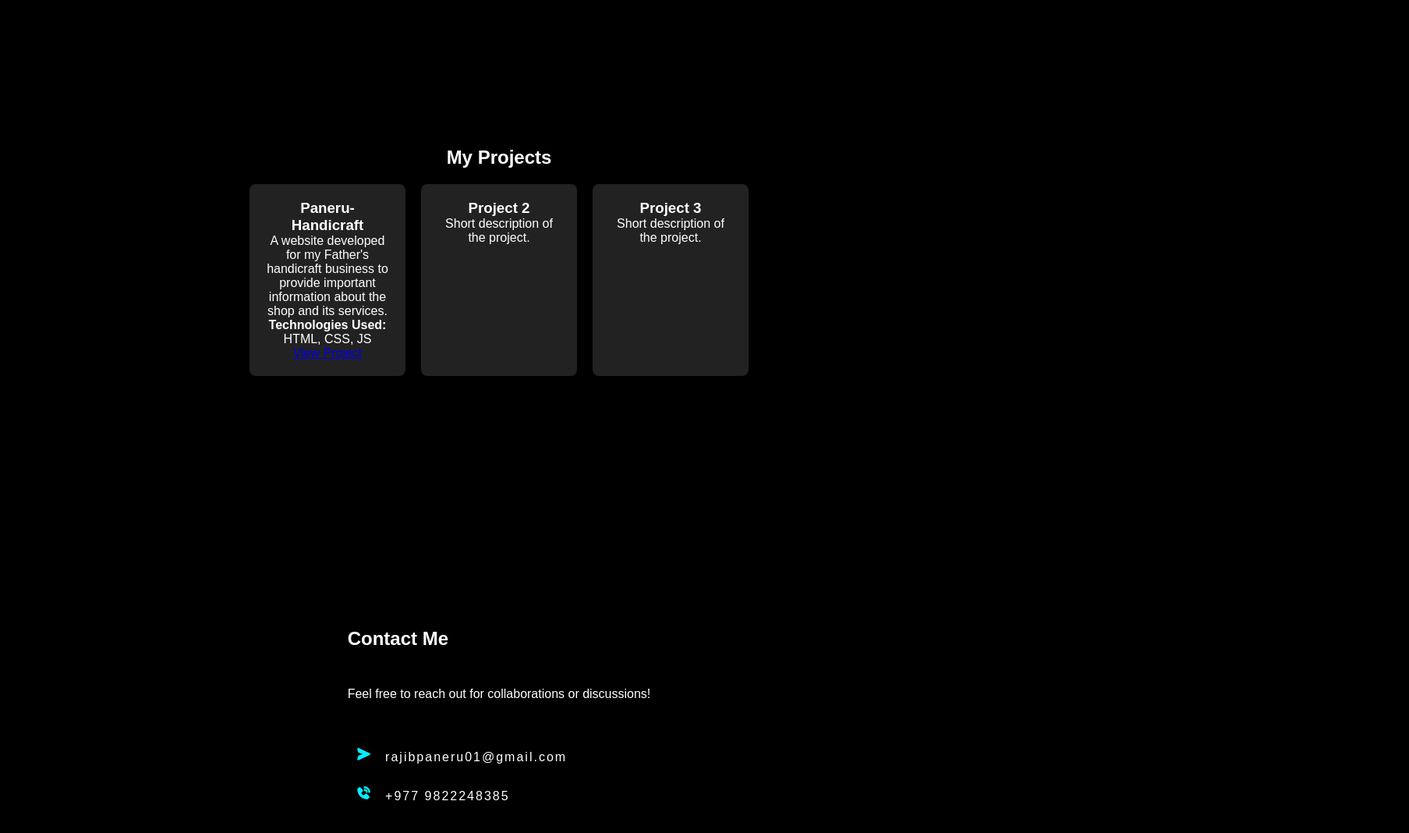
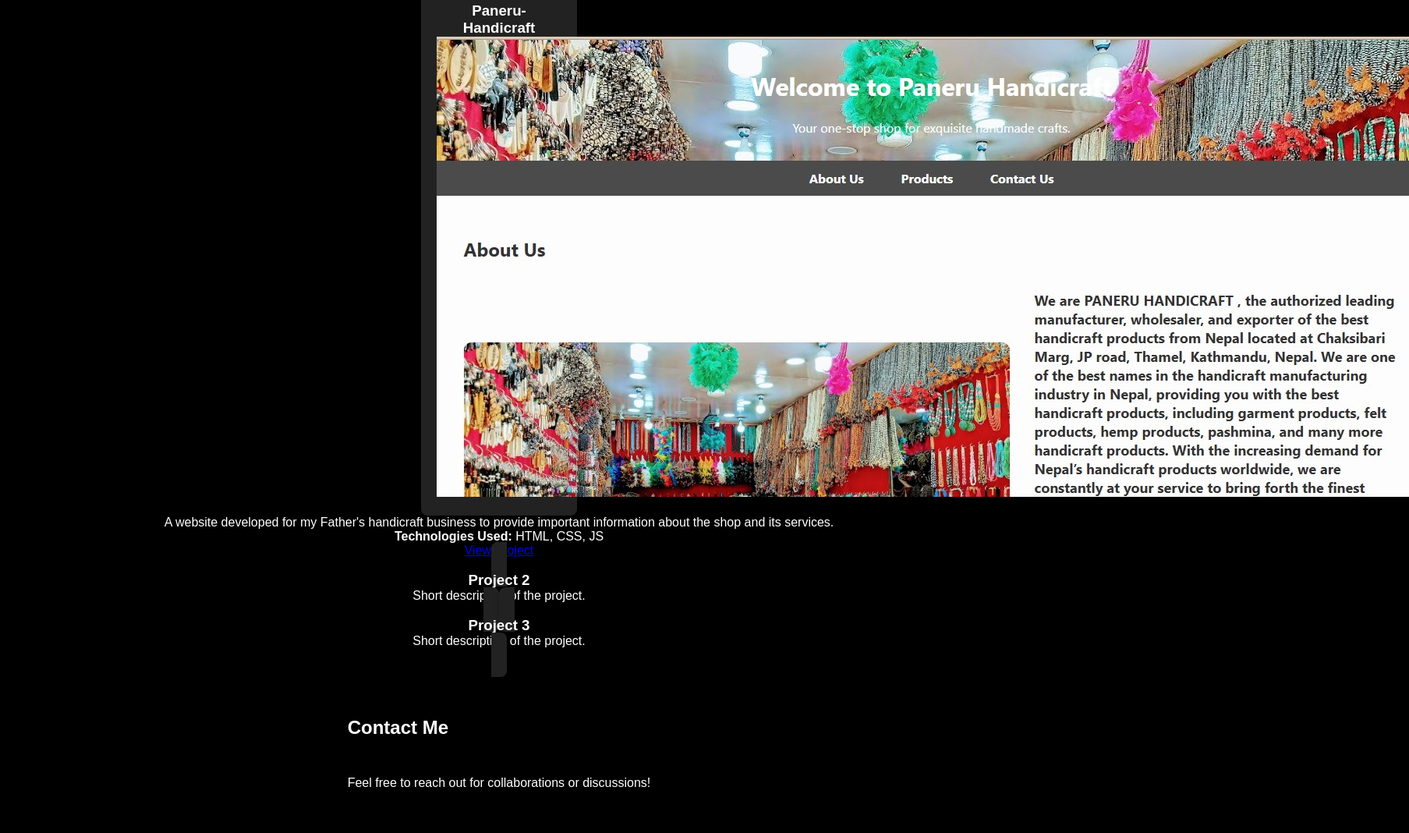
Before and after one commit to RajibPaneru/Portfolio, a plain HTML site: page index.html in a window 1280 px wide. Shown: the part 1665-2733 px from the top of the page at 78% size, 1807 px wide, since content can reach past the window. Drawn offline with nearby package versions, Linux system fonts and the light colour scheme.

Commit message:
Update index.html

```diff
--- a/index.html
+++ b/index.html
@@ -65,19 +65,23 @@
                 <div class="project-container">
                     <article class="project">
                         <h3>Paneru-Handicraft</h3>
+                        <img src="1.jpg" alt="Paneru Handicraft Shop" class="project-image">
+                </div>
+                <div class="project-details">
 
                         <p>A website developed for my Father's handicraft business to provide important information about the shop and its services.</p>
                         <p><strong>Technologies Used:</strong> HTML, CSS, JS</p>
                         <a href="https://paneruhandicraft.netlify.app/" target="_blank" class="btn">View Project</a>
-                    </article>
-                    <article class="project">
+                     </div>
+                    </project>
+                    <project class="project">
                         <h3>Project 2</h3>
                         <p>Short description of the project.</p>
-                    </article>
-                    <article class="project">
+                    </project>
+                    <project class="project">
                         <h3>Project 3</h3>
                         <p>Short description of the project.</p>
-                    </article>
+                    </project>
                 </div>
             </div>
         </section>
```
